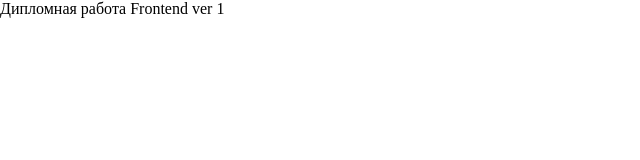
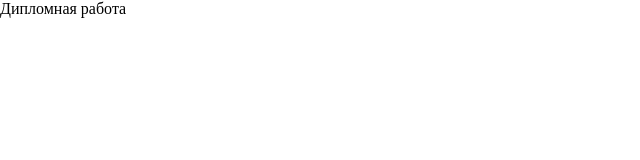
Before and after one commit to vladimir-frozenfish/diplom-frontend, a React (Vite) app: page / in a window 1280 px wide. Shown: the top 160 px of the page, without its empty margins (0-640 px from the left). Built offline with nearby package versions, Linux system fonts and the light colour scheme.

Commit message:
githubPages

```diff
--- a/package.json
+++ b/package.json
@@ -1,8 +1,8 @@
 {
-  "name": "netology_diplom",
+  "name": "diplom-frontend",
   "private": true,
   "version": "0.1.0",
-  "homepage": "https://vladimir-frozenfish-1234.github.io/netology_diplom/",
+  "homepage": "https://vladimir-frozenfish.github.io/diplom-frontend",
   "type": "module",
   "scripts": {
     "dev": "vite",
--- a/src/App.tsx
+++ b/src/App.tsx
@@ -1,6 +1,6 @@
 export default function App() {
 
   return (
-    <div>Дипломная работа Frontend ver 1</div>
+    <div>Дипломная работа</div>
   )
 }
--- a/vite.config.ts
+++ b/vite.config.ts
@@ -4,6 +4,7 @@ import babel from '@rolldown/plugin-babel'
 
 // https://vite.dev/config/
 export default defineConfig({
+  base: '/diplom-frontend/',
   plugins: [
     react(),
     babel({ presets: [reactCompilerPreset()] })
```
Also changed, not shown: 1 other file (tests, documents, lock files or other folders).
